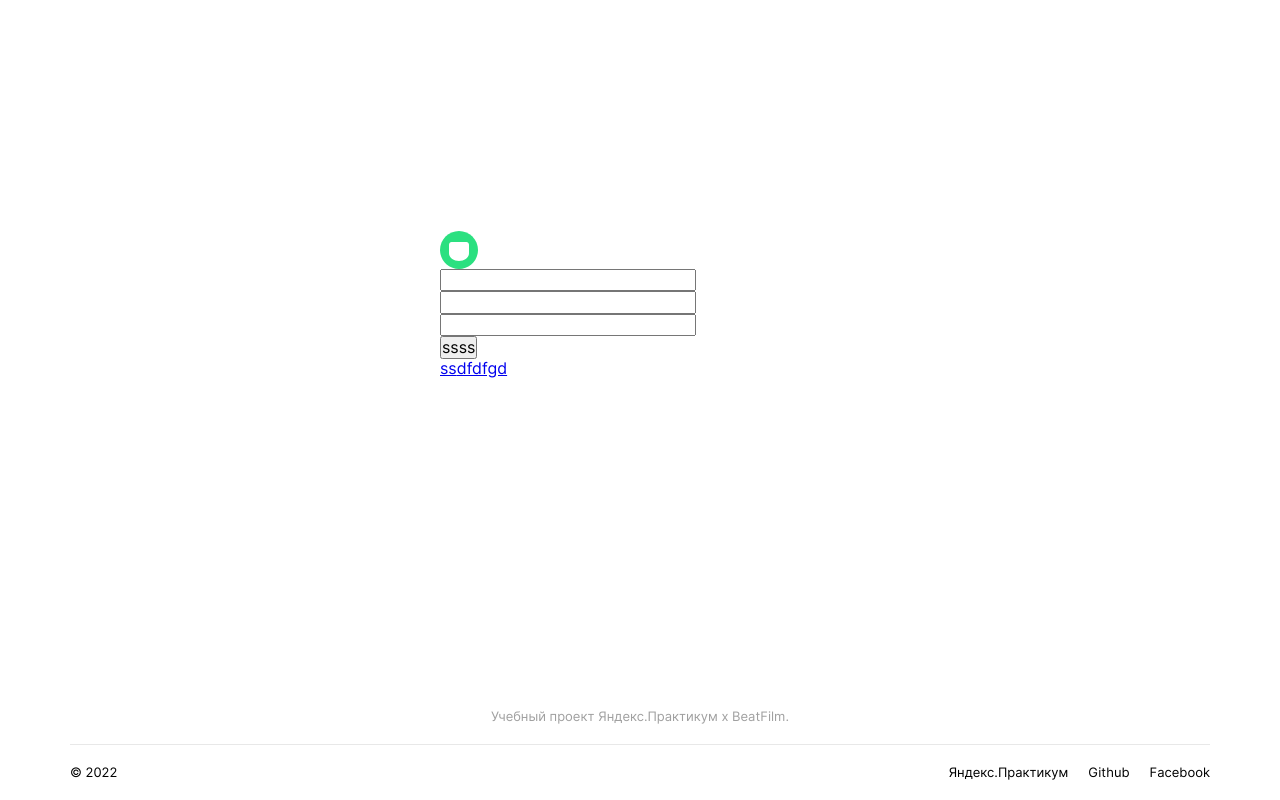
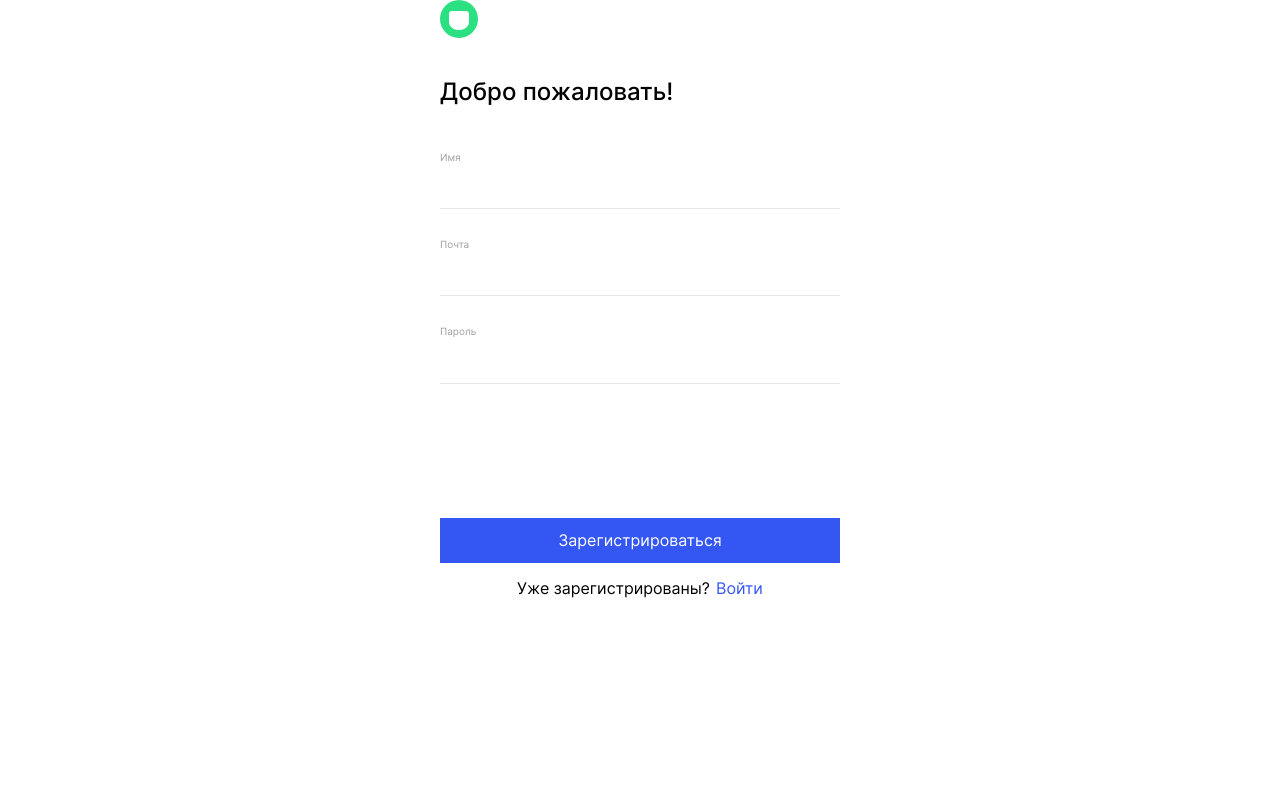
Before and after one commit to Betokko/movies-explorer-frontend, a React app: page / in a window 1280 px wide. Built offline with nearby package versions, Linux system fonts and the light colour scheme.

Commit message:
refact Register

```diff
--- a/src/components/App/App.js
+++ b/src/components/App/App.js
@@ -17,8 +17,8 @@ function App() {
         {/* <Header /> */}
         {/* <Movies/> */}
         {/* <SavedMovies /> */}
+        {/* <Footer /> */}
         <Register/>
-        <Footer />
       </div>
     </div>
   );
--- /dev/null
+++ b/src/components/Input/Input.js
@@ -0,0 +1,14 @@
+import React from "react";
+
+import './Input.scss'
+
+const Input = ({ type, name, placeholder }) => {
+  return (
+    <div className="text-field">
+      <label className="text-field__label" htmlFor={name}>{placeholder}</label>
+      <input className="text-field__input" type={type} id={name}/>
+    </div>
+  );
+};
+
+export default Input;
--- /dev/null
+++ b/src/components/Input/Input.scss
@@ -0,0 +1,24 @@
+.text-field {
+    margin-top: 24px;
+
+    &__input {
+      display: block;
+      height: 44px;
+      width: 100%;
+      border: none;
+      border-bottom: 1px solid #E8E8E8;
+      transition: border-color 0.15s ease-in-out, box-shadow 0.15s ease-in-out;
+      appearance: none;
+
+      &:focus {
+        border-color: #3456F3;
+        outline: none;
+      }
+    }
+
+    &__label {
+        font-size: 10px;
+        color: #A0A0A0;
+    }
+
+  }
--- a/src/components/Register/Register.js
+++ b/src/components/Register/Register.js
@@ -1,24 +1,29 @@
-import React from 'react';
-import { Link } from 'react-router-dom';
+import React from "react";
+import { Link } from "react-router-dom";
+import Input from "../Input/Input";
 
-import './Register.scss';
+import "./Register.scss";
 
 const Register = () => {
   return (
     <section className="register">
       <div className="register__container">
         <Link to="/" className="header__logo register__logo" />
-        <form action="">
-          <input type="text" />
-          <input type="email" name="" id="" />
-          <input type="password" name="" id="" />
-          <input type="submit" value="ssss" />
+        <form>
+          <h2 className="register__title">Добро пожаловать!</h2>
+          <Input type="text" name="name" placeholder="Имя" />
+          <Input type="email" name="email" placeholder="Почта" />
+          <Input type="password" name="password" placeholder="Пароль" />
+          <input
+            type="submit"
+            value="Зарегистрироваться"
+            className="register__submit"
+          />
         </form>
-        <div>
-          <Link to="/">ss</Link>
-          <Link to="/">dfdfgd</Link>
+        <div className="register__bottom">
+          <div>Уже зарегистрированы?</div>
+          <Link className="register__bottom__link" Link to="/">Войти</Link>
         </div>
-
       </div>
     </section>
   );
--- a/src/components/Register/Register.scss
+++ b/src/components/Register/Register.scss
@@ -1,19 +1,57 @@
 .register {
-  height: calc(100vh - 192px);
+
   &__container {
-    width: 400px;
-    height: 100%;
+    max-width: 400px;
     margin: auto;
     display: flex;
     flex-direction: column;
     justify-content: center;
+    @media (max-width: 767px) {
+      min-width: 260px;
+      padding: 0 30px;
+    }
   }
 
   &__logo {
     align-self: flex-start;
+    min-height: 38px;
+    display: block;
+    @media (max-width: 767px) {
+      align-self: center;
+    }
   }
 
-  input {
-    display: block;
+  &__title {
+    font-size: 24px;
+    font-weight: 500;
+    margin: 40px 0;
+    @media (max-width: 767px) {
+      margin: 50px 0 80px;
+      text-align: center;
+    }
+  }
+
+  &__submit {
+    margin-top: (65px + 69px);
+    height: 45px;
+    width: 100%;
+    background-color: #3456F3;
+    border: none;
+    color: #fff;
+  }
+  @media (max-width: 767px) {
+    margin-top: auto;
+  }
+
+  &__bottom {
+    margin-top: 16px;
+    display: flex;
+    justify-content: center;
+
+    &__link {
+      margin-left: 6px;
+      color: #3456F3;
+      text-decoration: none;
+    }
   }
 }
```
